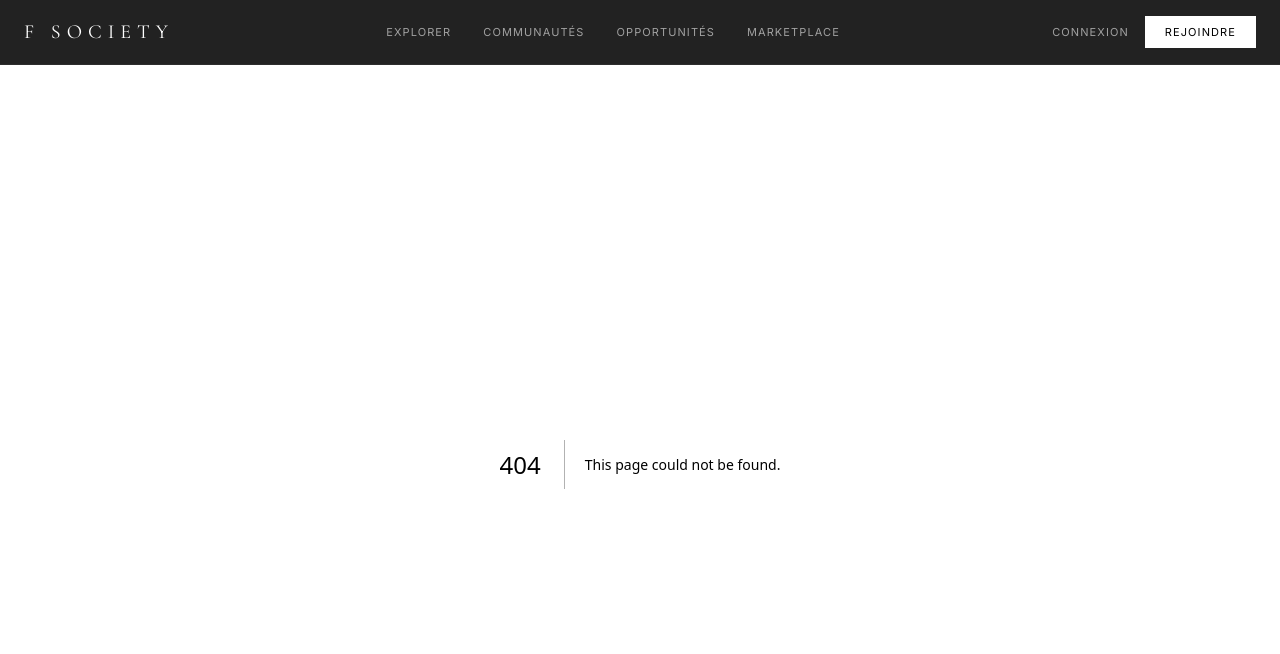
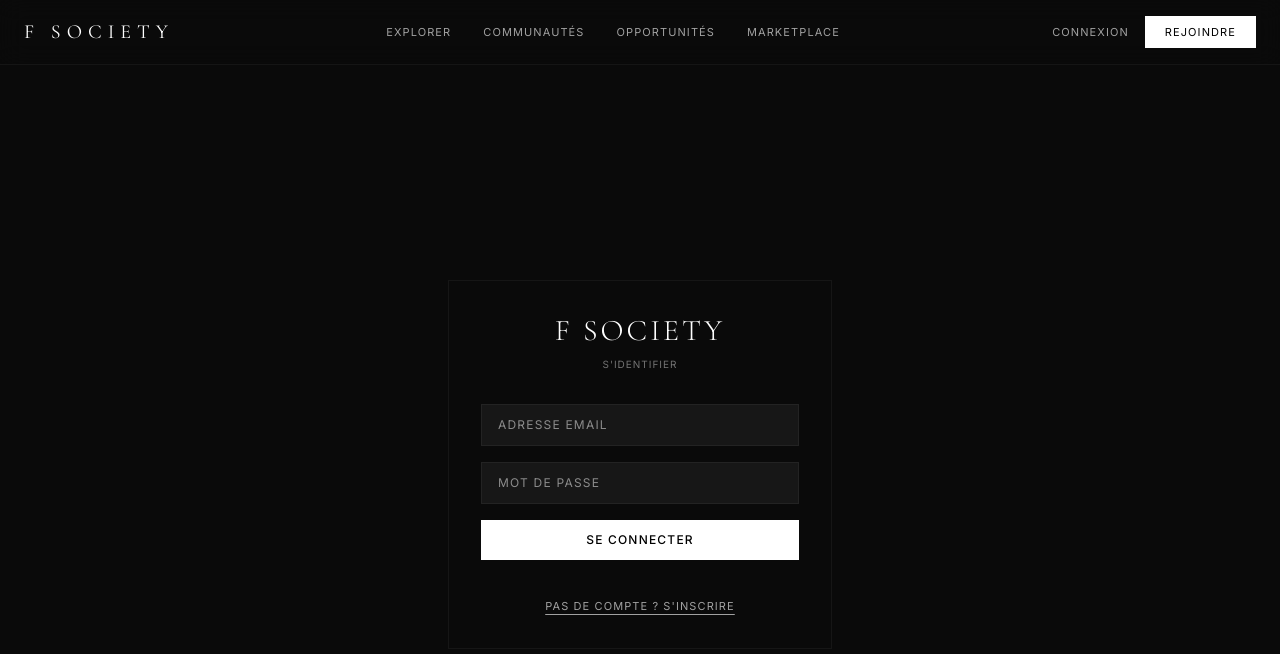
Before and after one commit to Marisan-coder/fsociety, a Next.js app: page /auth in a window 1280 px wide. Before the commit this address had no page. Shown: the top 654 px of the page. Built offline with nearby package versions, Linux system fonts and the light colour scheme.

Commit message:
Ajout page Auth

```diff
--- /dev/null
+++ b/app/auth/page.tsx
@@ -0,0 +1,54 @@
+
+"use client";
+import { useState } from "react";
+
+export default function AuthPage() {
+ const [mode, setMode] = useState<"login"|"signup">("login");
+
+ return (
+   <div className="min-h-screen bg-[#0A0A0A] text-white
+     flex items-center justify-center p-6">
+     <div className="max-w-sm w-full p-8 border border-white/5
+       bg-neutral-950 space-y-8">
+
+       <div className="text-center space-y-2">
+         <h1 className="font-serif text-3xl font-light tracking-widest">
+           F SOCIETY
+         </h1>
+         <p className="text-neutral-500 text-[10px] uppercase tracking-widest">
+           {mode === "signup" ? "Créer un profil" : "S'identifier"}
+         </p>
+       </div>
+
+       <div className="space-y-4">
+         {mode === "signup" && (
+           <input type="text" placeholder="NOM COMPLET"
+             className="w-full bg-neutral-900 border border-white/5 px-4 py-3
+               text-xs uppercase tracking-widest text-white
+               focus:outline-none focus:border-white/40" />
+         )}
+         <input type="email" placeholder="ADRESSE EMAIL"
+           className="w-full bg-neutral-900 border border-white/5 px-4 py-3
+             text-xs uppercase tracking-widest text-white
+             focus:outline-none focus:border-white/40" />
+         <input type="password" placeholder="MOT DE PASSE"
+           className="w-full bg-neutral-900 border border-white/5 px-4 py-3
+             text-xs uppercase tracking-widest text-white
+             focus:outline-none focus:border-white/40" />
+         <button className="w-full bg-white text-black text-xs
+           uppercase tracking-widest font-medium py-3
+           hover:bg-neutral-200 transition-all">
+           {mode === "signup" ? "Créer mon compte" : "Se connecter"}
+         </button>
+       </div>
+
+       <button onClick={() => setMode(mode === "login" ? "signup" : "login")}
+         className="w-full text-center text-[11px] text-neutral-400
+           hover:text-white uppercase tracking-widest
+           underline underline-offset-4">
+         {mode === "login" ? "Pas de compte ? S'inscrire" : "Déjà membre ? Se connecter"}
+       </button>
+     </div>
+   </div>
+ );
+}
```
